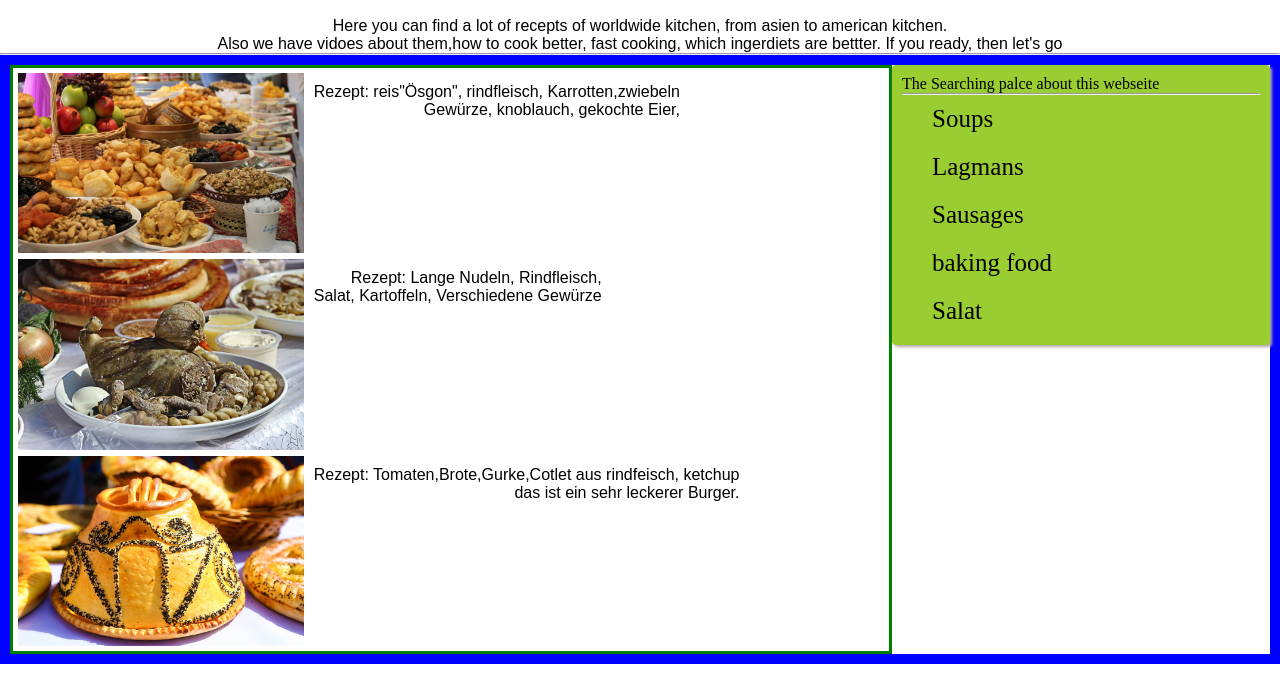
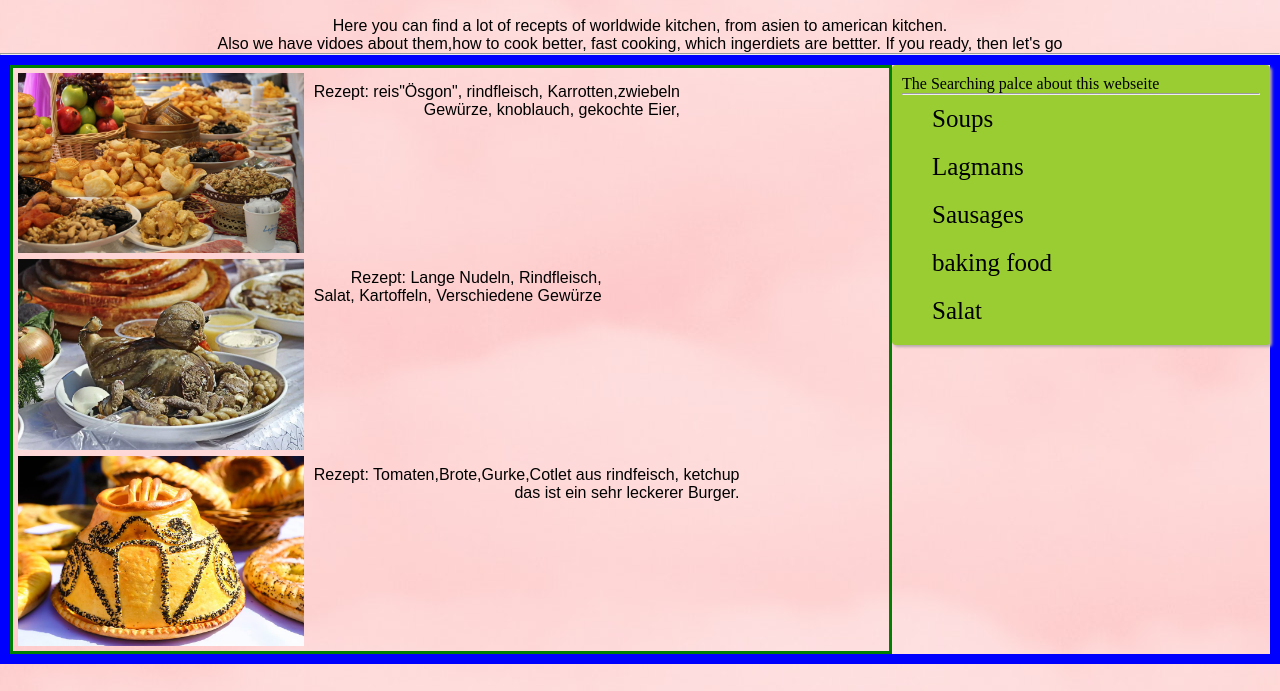
Before and after one commit to azizbek3134/probe1, a website: page my page.html in a window 1280 px wide. Shown: the part 163-854 px from the top of the page. Drawn offline with Linux system fonts and the light colour scheme.

Commit message:
pink background

```diff
--- a/my page.css
+++ b/my page.css
@@ -44,7 +44,7 @@ ul {
 }
 body {
     background-color: white;
-
+    background-image: url('img/pexels-madison-inouye-1831234.jpg');
 }
 h1 {
     color: black;
```
